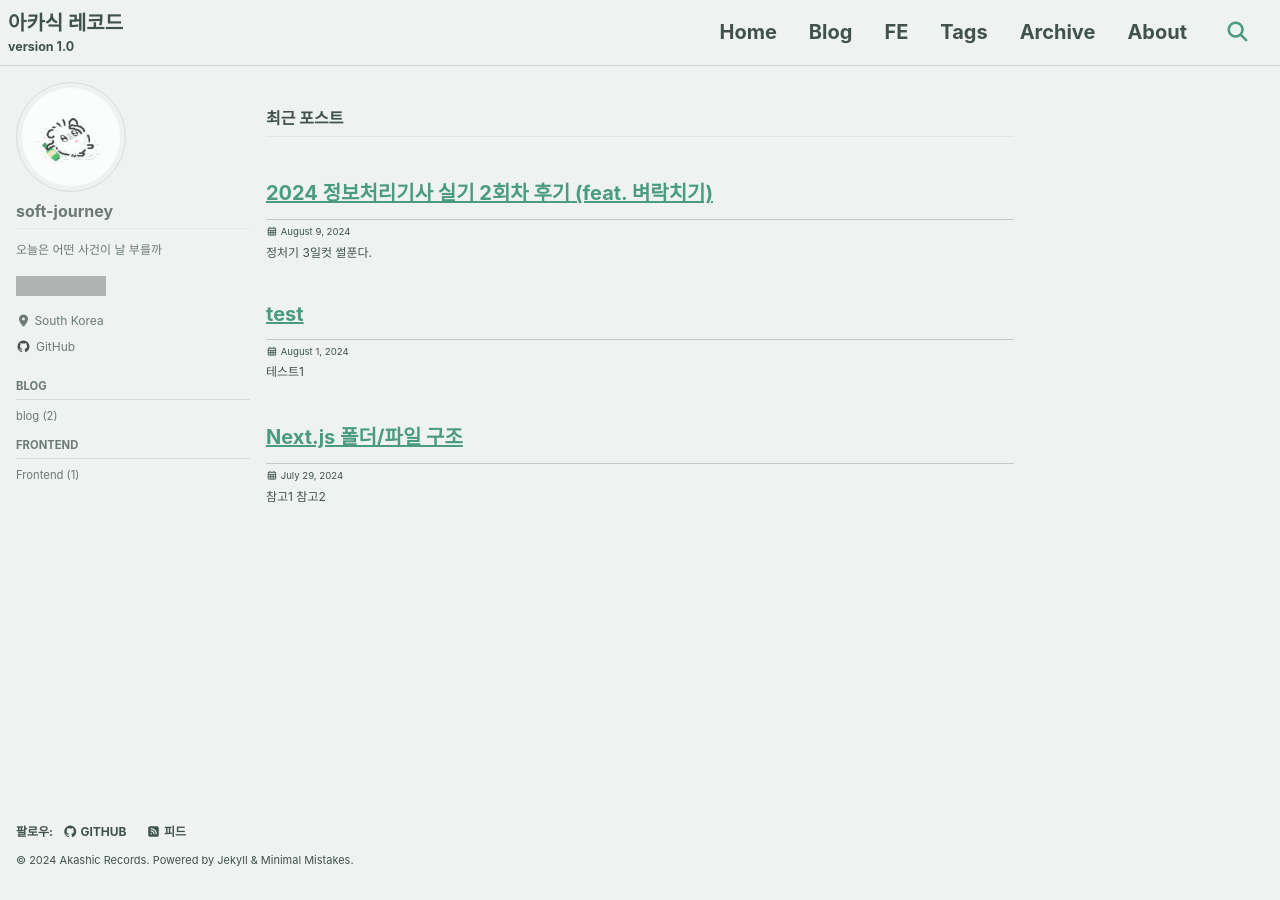
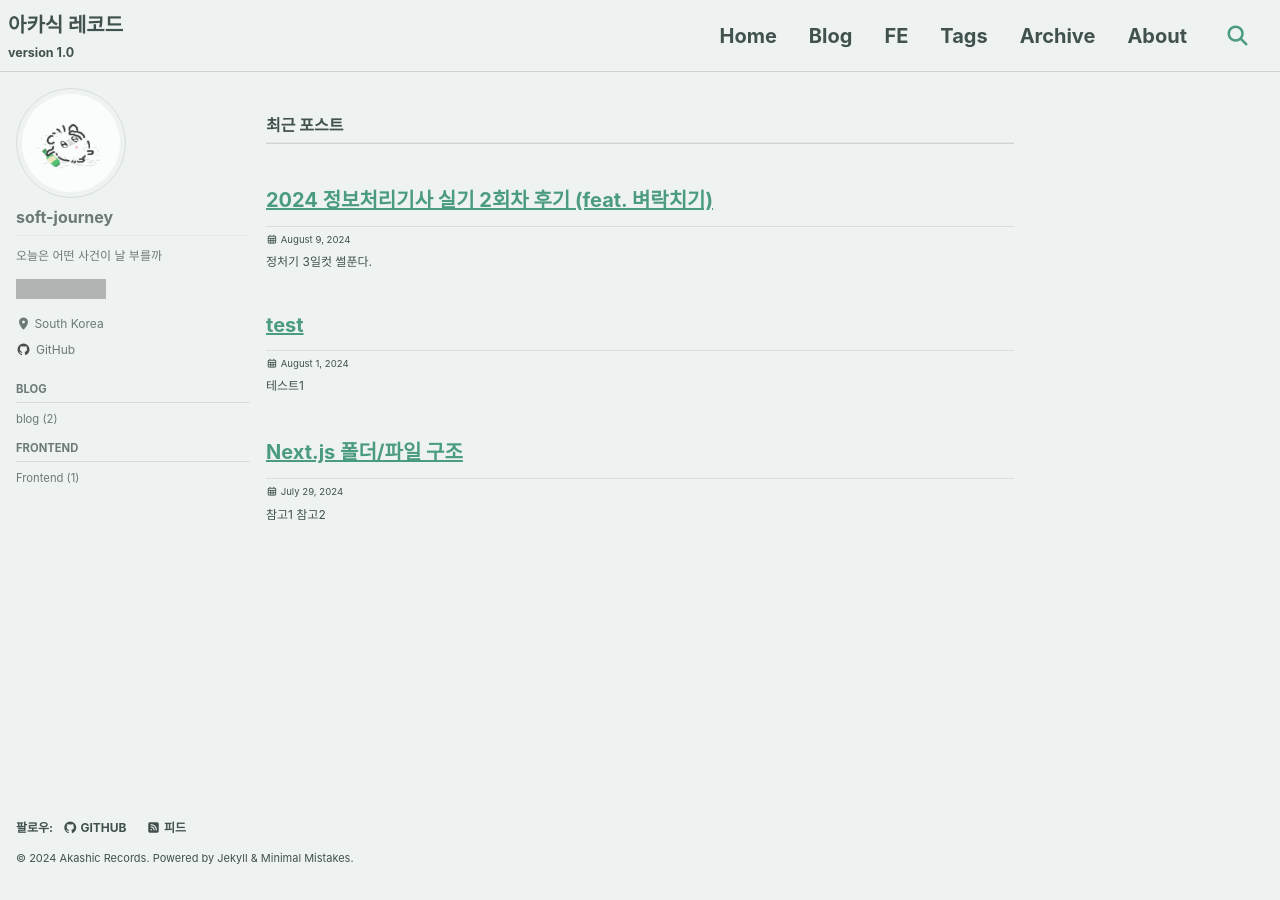
Before and after one commit to LogVentureIO/LogVentureIO.github.io, a Jekyll site: the page built from index.html, in a window 1280 px wide. Built offline with Jekyll 4.4.1, drawn with Linux system fonts in a browser that asks for light colours; cached includes are drawn as plain includes; the list of posts is cut into pages by our own code; grey boxes are pictures that could not be loaded.

Commit message:
[style] 줄간격 조정

```diff
--- a/_sass/minimal-mistakes/_base.scss
+++ b/_sass/minimal-mistakes/_base.scss
@@ -13,7 +13,7 @@ body {
   padding: 0;
   color: $text-color;
   font-family: $global-font-family;
-  line-height: 1.5;
+  line-height: 1.7;
 
   &.overflow--hidden {
     /* when primary navigation is visible, the content in the background won't scroll */
@@ -49,7 +49,7 @@ h2::after {
   display: block;
   width: 100%;
   height: 1px; // 선의 두께
-  background-color: #c9c9c9; // 선의 색상
+  background-color: #dbdbdb; // 선의 색상
   position: absolute;
   bottom: 0; // `h2` 아래에 위치
   left: 0;
@@ -90,7 +90,7 @@ small,
 }
 
 p {
-  margin-bottom: 1.3em;
+  margin-bottom: 1em;
 }
 
 u,
--- a/_sass/minimal-mistakes/_page.scss
+++ b/_sass/minimal-mistakes/_page.scss
@@ -120,7 +120,7 @@ body {
   /* paragraph indents */
   p {
     margin: 0 0 $indent-var;
-    line-height: 1.8;
+    line-height: 2;
 
     /* sibling indentation*/
     @if $paragraph-indent == true {
```
